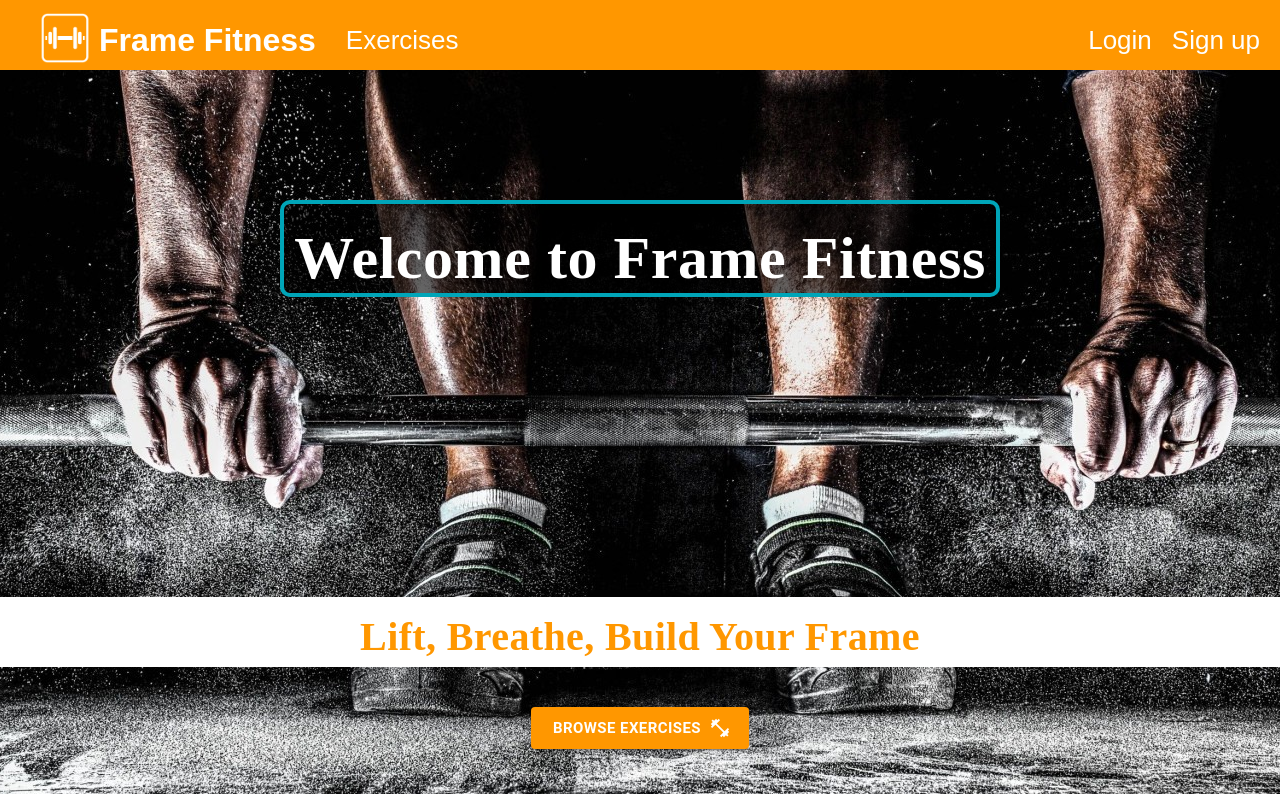
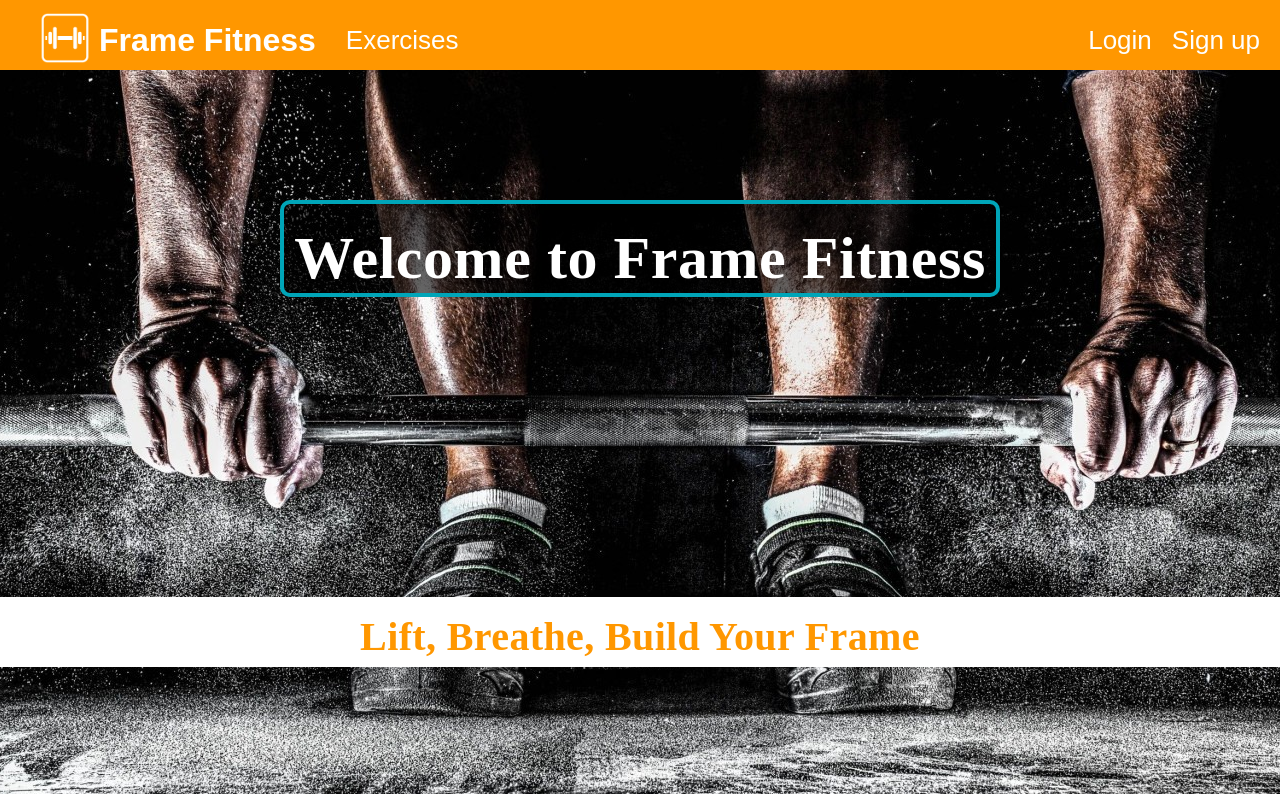
Before and after one commit to Smoopfrog/frame-fitness, a React (Create React App) app: page / in a window 1280 px wide. Shown: the top 800 px of the page. Built offline with nearby package versions, Linux system fonts and the light colour scheme; no server answers; a web font is replaced by a local one.

Commit message:
Remove browse button

```diff
--- a/src/components/HeroBanner.jsx
+++ b/src/components/HeroBanner.jsx
@@ -1,7 +1,6 @@
 import { Box, Button, Typography } from '@mui/material';
 import React from 'react';
 import Banner from '../assets/banner.jpg';
-import FitnessCenterIcon from '@mui/icons-material/FitnessCenter';
 import '../styles/App.scss';
 
 export const HeroBanner = () => {
@@ -31,10 +30,6 @@ export const HeroBanner = () => {
         width='100vw' fontFamily='Calibre' mt='300px' backgroundColor='white' pt='10px' mb={5}>
         Lift, Breathe, Build Your Frame
       </Typography>
-
-      <Button variant='contained' size='large' href='#exercises' endIcon={<FitnessCenterIcon />}
-        sx={{backgroundColor: '#FF9700', fontWeight: 'bolder', '&:hover': {backgroundColor: '#fff', color: '#FF9700'
-        }, mt: { xs: '15px', md: '0'}}}>Browse Exercises</Button>
     </Box>
   )
 }
```
